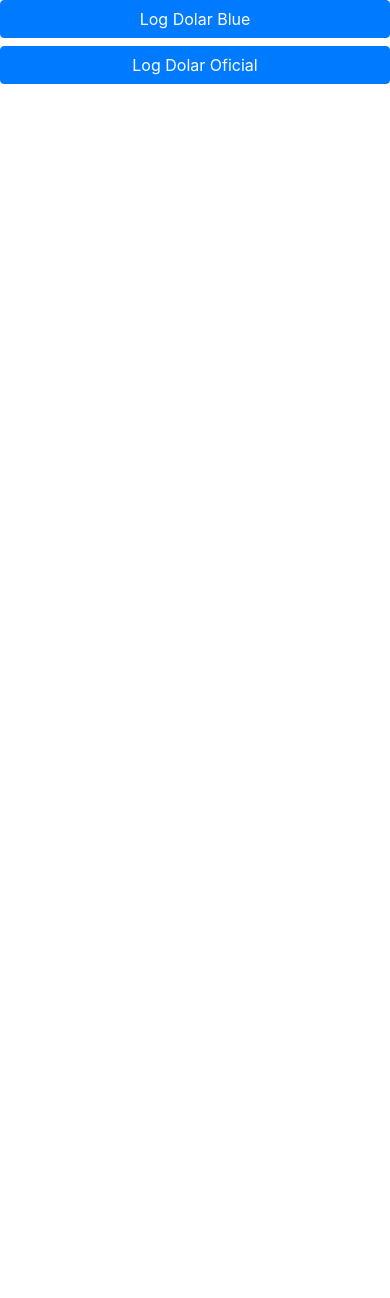
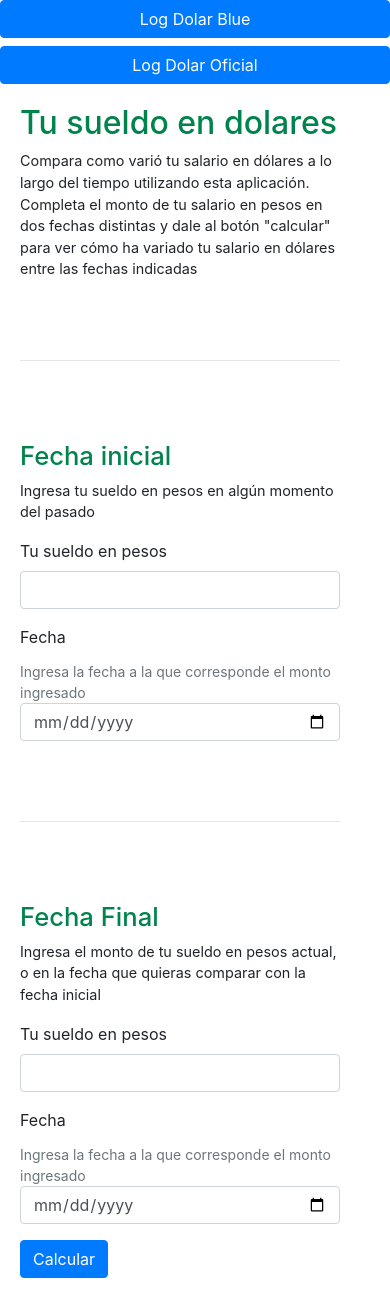
Before and after one commit to LeandroHornos/tu-sueldo-en-dolares, a React (Create React App) app: page / in a window 390 px wide. Before the commit the page ends 844 px from the top, so only its background shows below. Built offline with nearby package versions, Linux system fonts and the light colour scheme.

Commit message:
preparo query

```diff
--- a/src/App.css
+++ b/src/App.css
@@ -1,5 +1,30 @@
-body {
+* {
   margin: 0;
   padding: 0;
   box-sizing: border-box;
+  --color-1: rgb(0, 131, 76);
 }
+
+h1 {
+  font-size: 2em;
+}
+
+h2 {
+  font-size: 1.6em;
+}
+
+p {
+  font-size: 0.9em;
+}
+
+.row {
+  width: 100%;
+}
+
+.cont {
+  padding: 20px;
+}
+
+.txt-color-1 {
+  color: var(--color-1);
+}
--- a/src/App.js
+++ b/src/App.js
@@ -2,11 +2,13 @@ import "bootstrap/dist/css/bootstrap.min.css";
 import "./App.css";
 
 import Admin from "./Components/Admin";
+import Query from "./Components/Query";
 
 function App() {
   return (
     <div className="App">
       <Admin />
+      <Query />
     </div>
   );
 }
--- /dev/null
+++ b/src/Components/Query.jsx
@@ -0,0 +1,139 @@
+import React, { useEffect, useState } from "react";
+
+import Form from "react-bootstrap/Form";
+import Button from "react-bootstrap/Button";
+
+import dolarblue from "../dolarblue.json";
+import dolaroficial from "../dolaroficial.json";
+
+import Results from "./Results";
+
+const Query = () => {
+  const blue = dolarblue.map((doc) => {
+    const dma = doc.fecha.split("-");
+    return {
+      day: dma[0],
+      month: dma[1],
+      year: dma[2],
+      date: doc.fecha,
+      compra: doc.compra,
+      venta: doc.venta,
+    };
+  });
+
+  const [oldSalaryAmmount, setOldSalaryAmmount] = useState(null);
+  const [newSalaryAmmount, setNewSalaryAmmount] = useState(null);
+  const [oldSalaryDate, setOldSalaryDate] = useState({
+    day: "",
+    month: "",
+    year: "",
+  });
+  const [newSalaryDate, setNewSalaryDate] = useState({
+    day: "",
+    month: "",
+    year: "",
+  });
+
+  const formatDate = (date) => {
+    let ymd = date.split("-");
+    return { day: ymd[2], month: ymd[1], year: ymd[0] };
+  };
+  const handleSubmit = () => {
+    //
+    const query = {
+      oldSalaryAmmount,
+      newSalaryAmmount,
+      oldSalaryDate: formatDate(oldSalaryDate),
+      newSalaryDate: formatDate(newSalaryDate),
+      date: new Date(),
+    };
+
+    console.log(query);
+  };
+
+  return (
+    <React.Fragment>
+      <div className="row">
+        <div className="col-md-3"></div>
+        <div className="col-md-6">
+          <div className="cont">
+            <h1 className="txt-color-1">Tu sueldo en dolares</h1>
+            <p>
+              Compara como varió tu salario en dólares a lo largo del tiempo
+              utilizando esta aplicación. Completa el monto de tu salario en
+              pesos en dos fechas distintas y dale al botón "calcular" para ver
+              cómo ha variado tu salario en dólares entre las fechas indicadas
+            </p>
+            <Form>
+              <hr style={{ margin: "80px 0px" }} />
+              <h2 className="txt-color-1">Fecha inicial</h2>
+              <p>Ingresa tu sueldo en pesos en algún momento del pasado</p>
+              <Form.Group controlId="formOldSalary">
+                <Form.Label>Tu sueldo en pesos</Form.Label>
+                <Form.Control
+                  type="number"
+                  onChange={(e) => {
+                    setOldSalaryAmmount(e.target.value);
+                  }}
+                />
+              </Form.Group>
+
+              <Form.Group controlId="formOldDate">
+                <Form.Label>Fecha</Form.Label>
+                <Form.Text className="text-muted">
+                  Ingresa la fecha a la que corresponde el monto ingresado
+                </Form.Text>
+                <Form.Control
+                  type="date"
+                  onChange={(e) => {
+                    setOldSalaryDate(e.target.value);
+                  }}
+                />
+              </Form.Group>
+              <hr style={{ margin: "80px 0px" }} />
+              <h2 className="txt-color-1">Fecha Final</h2>
+              <p>
+                Ingresa el monto de tu sueldo en pesos actual, o en la fecha que
+                quieras comparar con la fecha inicial
+              </p>
+              <Form.Group controlId="formNewSalary">
+                <Form.Label>Tu sueldo en pesos</Form.Label>
+                <Form.Control
+                  type="number"
+                  onChange={(e) => {
+                    setNewSalaryAmmount(e.target.value);
+                  }}
+                />
+              </Form.Group>
+
+              <Form.Group controlId="formNewDate">
+                <Form.Label>Fecha</Form.Label>
+                <Form.Text className="text-muted">
+                  Ingresa la fecha a la que corresponde el monto ingresado
+                </Form.Text>
+                <Form.Control
+                  type="date"
+                  onChange={(e) => {
+                    setNewSalaryDate(e.target.value);
+                  }}
+                />
+              </Form.Group>
+              <Button
+                variant="primary"
+                onClick={(e) => {
+                  e.preventDefault();
+                  handleSubmit();
+                }}
+              >
+                Calcular
+              </Button>
+            </Form>
+          </div>
+        </div>
+        <div className="col-md-3"></div>
+      </div>
+    </React.Fragment>
+  );
+};
+
+export default Query;
--- /dev/null
+++ b/src/Components/Results.jsx
@@ -0,0 +1,46 @@
+import React, { useEffect, useState } from "react";
+
+import Form from "react-bootstrap/Form";
+import Button from "react-bootstrap/Button";
+
+import dolarblue from "../dolarblue.json";
+import dolaroficial from "../dolaroficial.json";
+
+const Results = () => {
+  const blue = dolarblue.map((doc) => {
+    const dma = doc.fecha.split("-");
+    return {
+      day: dma[0],
+      month: dma[1],
+      year: dma[2],
+      date: doc.fecha,
+      compra: doc.compra,
+      venta: doc.venta,
+    };
+  });
+
+  const [oldSalaryAmmount, setOldSalaryAmmount] = useState(null);
+  const [newSalaryAmmount, setNewSalaryAmmount] = useState(null);
+  const [oldSalaryDate, setOldSalaryDate] = useState({
+    day: "",
+    month: "",
+    year: "",
+  });
+  const [newSalaryDate, setNewSalaryDate] = useState({
+    day: "",
+    month: "",
+    year: "",
+  });
+  const handleSubmit = () => {
+    //
+    return;
+  };
+
+  return (
+    <React.Fragment>
+
+    </React.Fragment>
+  );
+};
+
+export default Results;
```
Also changed, not shown: src/Components/Main.jsx (deleted, +0 -11 lines).
